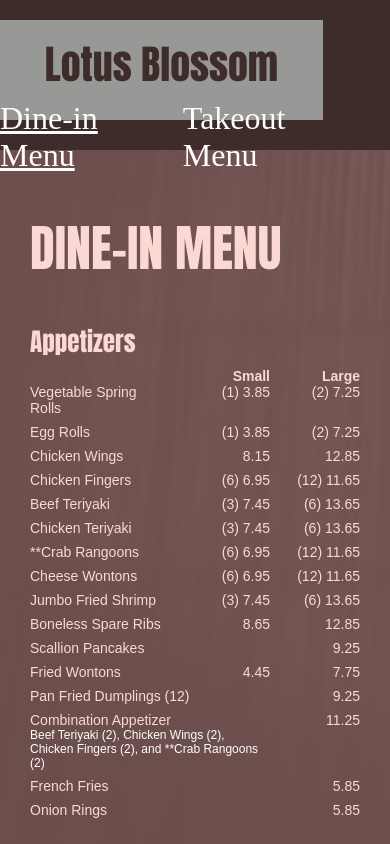
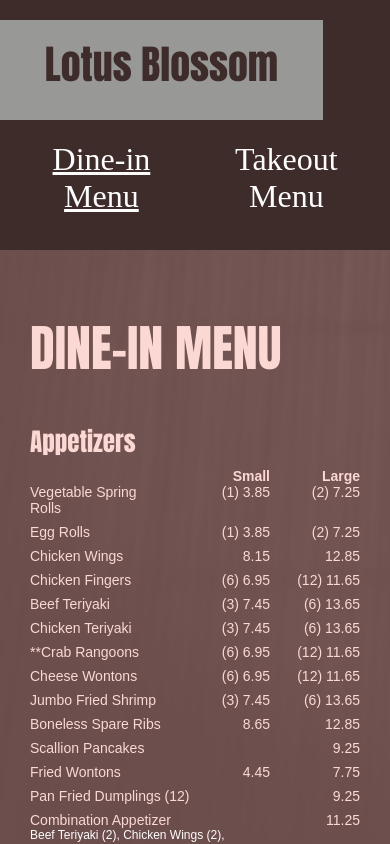
Before and after one commit to lotusblossommaine/restaurant, a React (Create React App) app: page / in a window 390 px wide. Shown: the top 844 px of the page. Built offline with nearby package versions, Linux system fonts and the light colour scheme; the HTML template or start-up script is replaced by a standard one.

Commit message:
responsive nav

```diff
--- a/src/App.css
+++ b/src/App.css
@@ -19,8 +19,9 @@ body {
 }
 
 .header {
-    height: 150px;
+    height: 185px;
     background-color: var(--header-color);
+    position: relative;
 }
 
 .headerLabel {
@@ -41,14 +42,14 @@ body {
 .nav {
     position: absolute;
     right: 40px;
-    top: 100px;
+    bottom: 20px;
     display: flex;
     gap: 20px;
+    color: var(--white-text-color);
 }
 
 .navItem {
     cursor: pointer;
-    color: var(--white-text-color);
     font-size: 32px;
 }
 
@@ -77,6 +78,19 @@ body {
 
 
 @media (max-width: 460px) {
+    .header {
+        height: 250px;
+    }
+
+    .nav {
+        bottom: 0;
+        width: calc(100% - 40px);
+        margin: 20px 20px 35px 20px;
+        text-align: center;
+        justify-content: space-between;
+        right: auto;
+    }
+
     .content h1 {
         font-size: 50px;
     }
--- a/src/Menu/Menu.css
+++ b/src/Menu/Menu.css
@@ -128,7 +128,7 @@
     width: 80px;
 }
 
-@media (max-width: 460px) {
+@media (max-width: 820px) {
     .menu h2 {
         font-size: 28px;
     }
```
